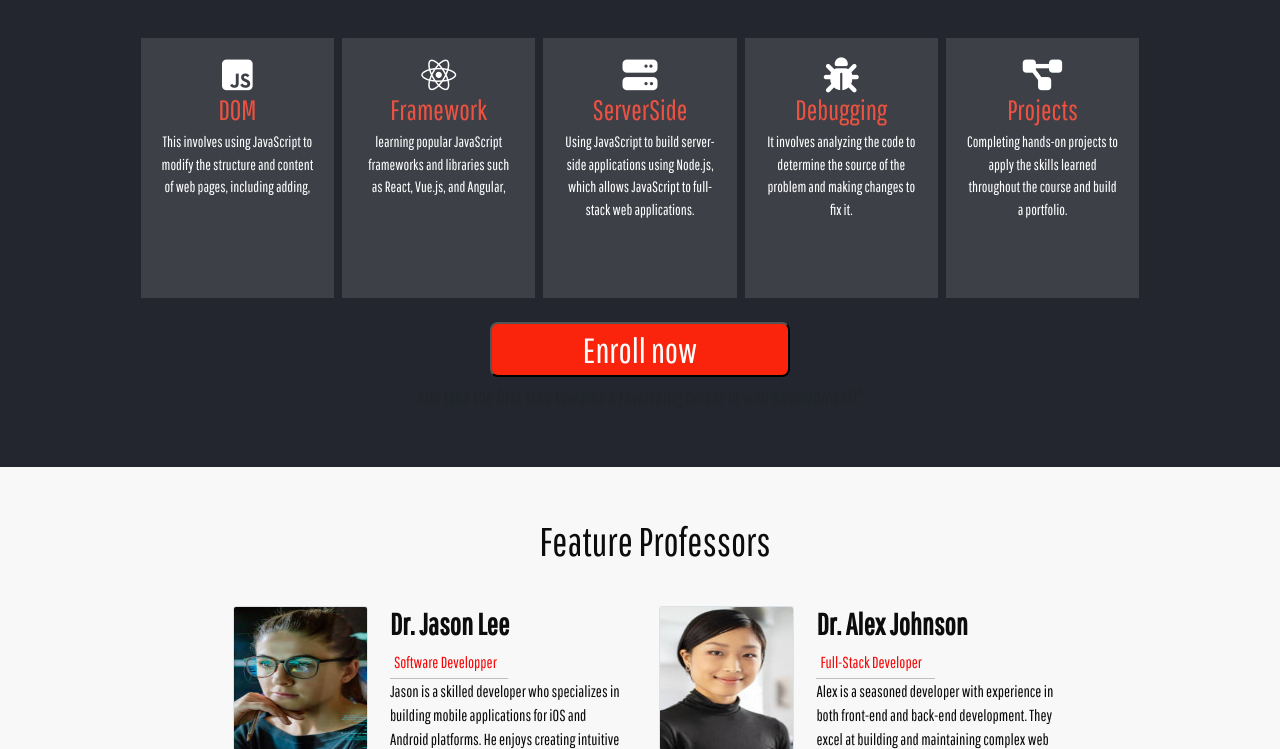
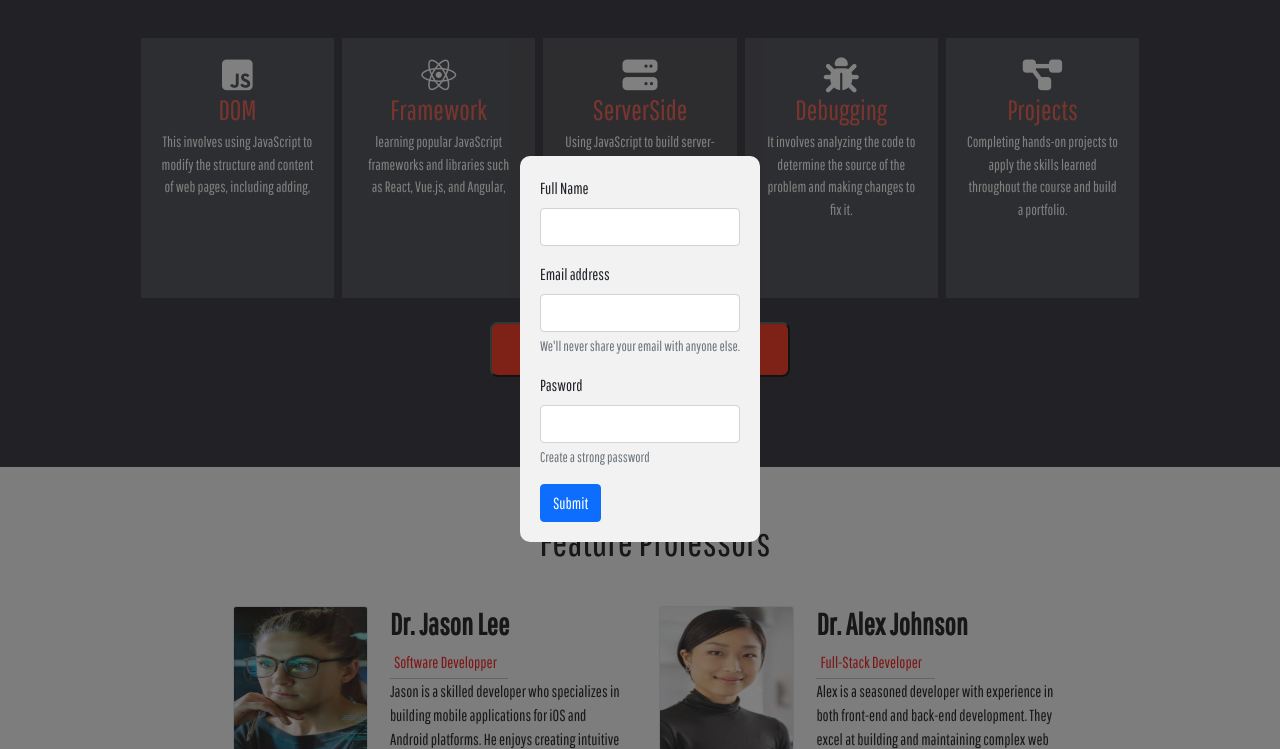
Before and after one commit to touredri/JS-Bootcamp, a website: page index.html in a window 1280 px wide. Both pictures are taken after a click on the button "Enroll now". Shown: the part 819-1568 px from the top of the page. Drawn offline with nearby package versions, Linux system fonts and the light colour scheme.

Commit message:
add form

```diff
--- a/script.js
+++ b/script.js
@@ -122,29 +122,39 @@ if (screenWidth < 768) {
 const enrol = document.querySelector('.enrol');
 
 function popForm() {
+  const contai = document.createElement('div');
   const popform = document.createElement('div');
   popform.className = 'pop-form';
+  contai.className = 'contain';
   popform.innerHTML = `
-    <form>
+    <form action="https://formspree.io/f/xbjearpw"
+    method="POST">
         <div class="mb-3">
             <label for="name" class="form-label">Full Name</label>
-            <input type="text" class="form-control" id="name" aria-describedby="nameHelp">
+            <input type="text" name="name" class="form-control" id="name" aria-describedby="nameHelp">
         </div>
         <div class="mb-3">
             <label for="email" class="form-label">Email address</label>
-            <input type="email" class="form-control" id="email" aria-describedby="emailHelp">
+            <input type="email" name="email" class="form-control" id="email" aria-describedby="emailHelp">
             <div id="emailHelp" class="form-text">We'll never share your email with anyone else.</div>
         </div>
         <div class="mb-3">
             <label for="password" class="form-label">Pasword</label>
-            <input type="password" class="form-control" id="password" aria-describeby="pass">
+            <input type="password" name="password" class="form-control" id="password" aria-describeby="pass">
             <div id="pass" class="form-text"> Create a strong password</div>
         </div>
         <button type="submit" class="btn btn-primary">Submit</button>
     </form>
     `;
-  document.body.appendChild(popform);
-  console.log('hi');
+  contai.appendChild(popform);
+  document.body.appendChild(contai);
+  // console.log('hi');
+  // contai.addEventListener('click', () => {
+  //   document.body.removeChild(contai);
+  // });
+  // popform.addEventListener('click', () => {
+  //   document.body.appendChild(contai);
+  // });
 }
 
 enrol.addEventListener('click', popForm);
--- a/style.css
+++ b/style.css
@@ -522,6 +522,17 @@ footer {
   padding: 40px;
 }
 
+.contain {
+  display: flex;
+  justify-content: center;
+  align-items: center;
+  background-color: #22202091;
+  position: fixed;
+  top: 0;
+  left: 0;
+  right: 0;
+  bottom: 0;
+}
 
 .pop-form {
   display: flex;
@@ -532,10 +543,12 @@ footer {
   background-color: #f2f2f2;
   padding: 20px;
   border-radius: 10px;
-  position: absolute;
-  /* width: 100%; */
+  position: relative;
   top: 0;
   left: 0;
   right: 0;
   bottom: 0;
 }
+
+form {
+}
```
